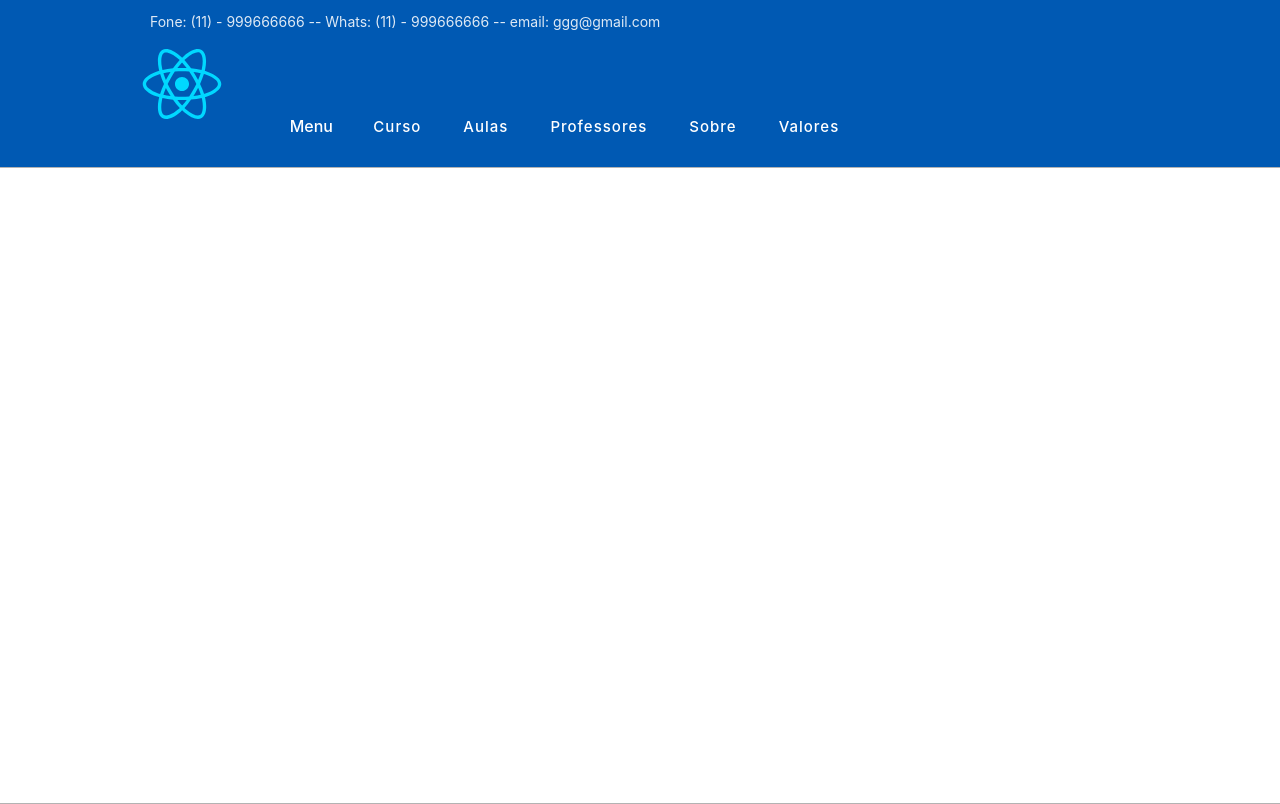
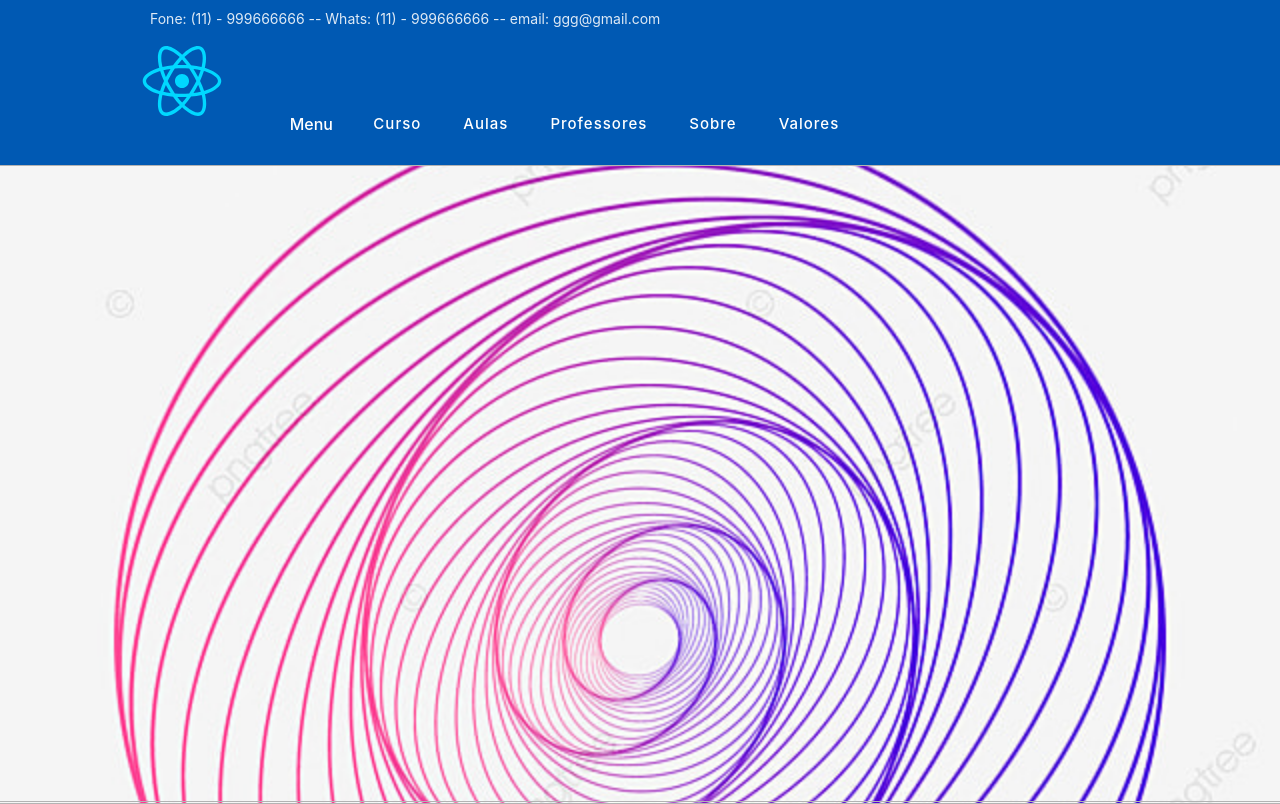
Before and after one commit to GustavoFSProg/testing-layout-web, a React (Vite) app: page / in a window 1280 px wide. Built offline with nearby package versions, Linux system fonts and the light colour scheme.

Commit message:
imagem cover

```diff
--- a/src/App.jsx
+++ b/src/App.jsx
@@ -1,12 +1,15 @@
 import Header from './components/header/Header'
-import { ContainerApp } from './style-app'
+import { ContainerApp, ContainerAppBackgroundImage } from './style-app'
 
 function App() {
 
   return (
+
+    <ContainerAppBackgroundImage >
     <ContainerApp >
         <Header />
     </ContainerApp>
+    </ContainerAppBackgroundImage>
 
 
   )
--- a/src/style-app.jsx
+++ b/src/style-app.jsx
@@ -1,11 +1,12 @@
 import styled from 'styled-components'
+import Circulo from './assets/circulo.jpg'
 
-export const ContainerApp = styled.div`
-
+export const ContainerAppBackgroundImage = styled.div`
   display: flex;
-  /* align-items: center; */
-  justify-content: flex-start;
-  /* background: #f2f2f2; */
+  align-items: center;
+  justify-content: center;
+  background: url(${Circulo}) no-repeat fixed;
+background-size: cover ;
   width: 100vw;
   height: 100%;
   border-bottom: solid 1px #b3b3b3;
@@ -14,9 +15,27 @@
   @media screen and (max-width: 800px) {
     padding-bottom: 9px;
     width: 100vw;
+background-size: contain ;
 
   }
 `
+
+export const ContainerApp = styled.div`
+  display: flex;
+
+  /* align-items: center; */
+  justify-content: flex-start;
+  width: 100vw;
+  height: 100%;
+  border-bottom: solid 1px #b3b3b3;
+  padding-bottom: 3.2px;
+
+  @media screen and (max-width: 800px) {
+    padding-bottom: 9px;
+    width: 100vw;
+  }
+`
+
 export const Form = styled.form`
   display: flex;
   margin-left: 13px;
@@ -31,7 +50,7 @@
 export const FormDois = styled.form`
   display: flex;
   align-items: center;
-  flex-direction: column ;
+  flex-direction: column;
   justify-content: space-between;
   z-index: 9999;
   background: linear-gradient(to right top, #8c8c8c 55%, #4d4d4d 45%);
@@ -44,12 +63,10 @@
   padding-right: 3px;
   padding-bottom: 9px;
 
-
   @media screen and (max-width: 800px) {
-      width: 90%;
-      margin-top: 10px;
+    width: 90%;
+    margin-top: 10px;
   }
-
 `
 
 export const LinksContainer = styled.div`
@@ -58,8 +75,7 @@
   justify-content: space-around;
   margin-left: -345px;
   margin-top: 84px;
-  letter-spacing: 1px ;
-
+  letter-spacing: 1px;
 
   @media screen and (max-width: 800px) {
     display: none;
@@ -75,7 +91,7 @@
     align-items: center;
     justify-content: center;
     padding-right: 15px;
-    font-size:  0.9rem;
+    font-size: 0.9rem;
   }
 `
 export const Input = styled.input`
@@ -121,9 +137,8 @@
   height: 70px;
   margin-left: 90px;
 
-
   @media screen and (max-width: 800px) {
-      width: 110px;
+    width: 110px;
 
     height: 52px;
     margin-left: 10px;
```
Also changed, not shown: src/assets/circulo.jpg (added).
